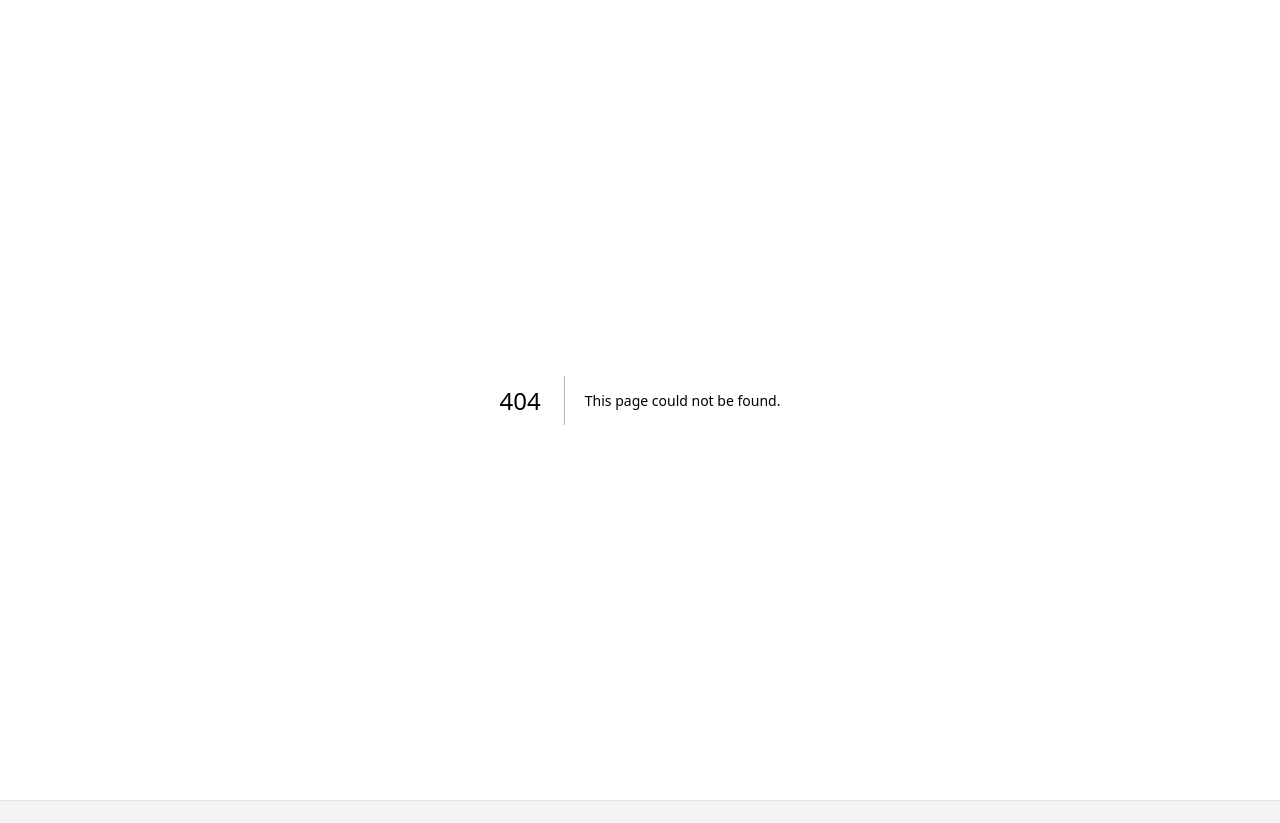
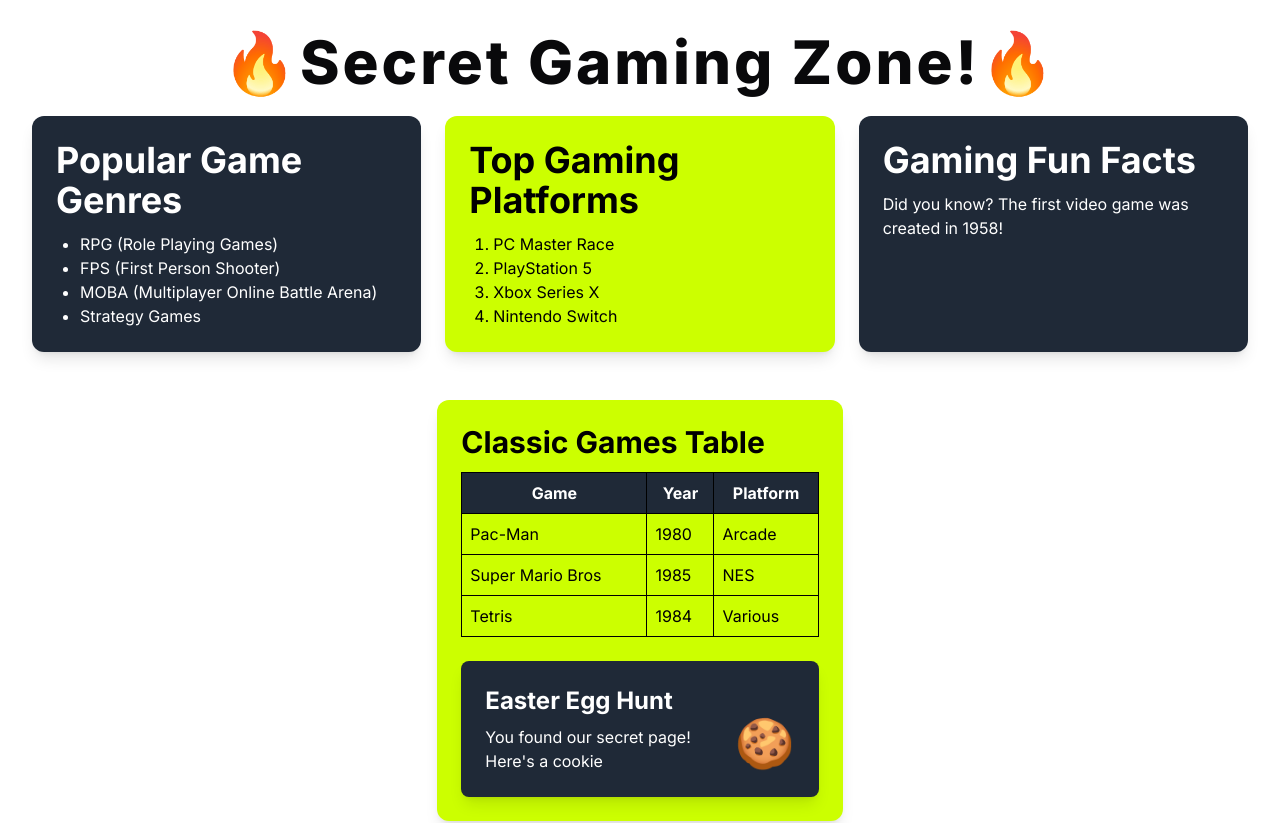
Before and after one commit to codify4/sneaky-games, a Next.js app: page /easteregg in a window 1280 px wide. Before the commit this address had no page. Shown: the top 823 px of the page. Built offline with nearby package versions, Linux system fonts and the light colour scheme.

Commit message:
all elements for ilseni added

```diff
--- a/app/about/page.tsx
+++ b/app/about/page.tsx
@@ -19,10 +19,12 @@
                 </p>
               </header>
               <div className="flex gap-2 flex-row">
-                <Button className="bg-neon hover:bg-neon/70 text-black">
-                  Learn More
-                  <Users className="ml-2 h-4 w-4" />
-                </Button>
+                <a href="/signin">
+                  <Button className="bg-neon hover:bg-neon/70 text-black">
+                    Learn More
+                    <Users className="ml-2 h-4 w-4" />
+                  </Button>
+                </a>
               </div>
             </div>
             <div className="mx-auto grid gap-6 grid-cols-2">
@@ -51,8 +53,6 @@
               width="100%"
               height="100%"
               controls
-              autoPlay
-              loop
               muted
               className="rounded-lg shadow-lg"
             >
@@ -60,7 +60,7 @@
               Your browser does not support the video tag.
             </video>
             <iframe width="100%" height="100%" src="https://www.youtube.com/embed/x24KoVNliMk?si=vaG89pIehZluK8LQ" title="YouTube video player" frameBorder="0" allow="accelerometer; autoplay; clipboard-write; encrypted-media; gyroscope; picture-in-picture; web-share" referrerPolicy="strict-origin-when-cross-origin" allowFullScreen></iframe>
-            <audio controls className="hidden sm:block">
+            <audio controls className="block">
               <source src="/audio.mp3" type="audio/mp3" />
               Your browser does not support the audio tag.
             </audio>
--- /dev/null
+++ b/app/easteregg/page.tsx
@@ -0,0 +1,92 @@
+const EstereggPage = () => {
+    return (
+        <div className="flex min-h-screen flex-col py-8">
+            <div className="container mx-auto">
+                <h1 className="flex items-center justify-center text-6xl font-extrabold tracking-wider mb-6 text-center">
+                    <span className="text-neon">🔥</span> <span>Secret Gaming Zone!</span> <span className="text-neon">🔥</span>
+                </h1>
+
+                <div className="grid gap-6 grid-cols-1 md:grid-cols-2 lg:grid-cols-3 mb-12">
+                    <article className="flex flex-col space-y-3 p-6 bg-gray-800 rounded-xl shadow-lg">
+                        <h2 className="text-4xl font-bold text-white">Popular Game Genres</h2>
+                        <ul className="list-disc ml-6 mt-3 text-white">
+                            <li>RPG (Role Playing Games)</li>
+                            <li>FPS (First Person Shooter)</li>
+                            <li>MOBA (Multiplayer Online Battle Arena)</li>
+                            <li>Strategy Games</li>
+                        </ul>
+                    </article>
+
+                    <article className="flex flex-col space-y-3 p-6 bg-neon rounded-xl shadow-lg">
+                        <h2 className="text-4xl font-bold text-black">Top Gaming Platforms</h2>
+                        <ol className="list-decimal ml-6 mt-3 text-black">
+                            <li>PC Master Race</li>
+                            <li>PlayStation 5</li>
+                            <li>Xbox Series X</li>
+                            <li>Nintendo Switch</li>
+                        </ol>
+                    </article>
+
+                    <article className="flex flex-col space-y-3 p-6 bg-gray-800 rounded-xl shadow-lg">
+                        <h2 className="text-4xl font-bold text-white">Gaming Fun Facts</h2>
+                        <p className="mt-2 text-white">Did you know? The first video game was created in 1958!</p>
+                    </article>
+                </div>
+
+                <div className="flex justify-center">
+                    <div className="w-full md:w-1/2 lg:w-1/3 p-6 bg-neon rounded-xl shadow-lg">
+                        <h3 className="text-3xl font-bold text-black">Classic Games Table</h3>
+                        <div className="mt-3 overflow-x-auto">
+                            <table className="w-full border-collapse border border-black">
+                                <thead>
+                                    <tr className="bg-gray-800">
+                                        <th className="border border-black p-2 text-white">
+                                            <h6>Game</h6>
+                                        </th>
+                                        <th className="border border-black p-2 text-white">
+                                            <h6>Year</h6>
+                                        </th>
+                                        <th className="border border-black p-2 text-white">
+                                            <h6>Platform</h6>
+                                        </th>
+                                    </tr>
+                                </thead>
+                                <tbody>
+                                    <tr>
+                                        <td className="border border-black p-2 text-black">Pac-Man</td>
+                                        <td className="border border-black p-2 text-black">1980</td>
+                                        <td className="border border-black p-2 text-black">Arcade</td>
+                                    </tr>
+                                    <tr>
+                                        <td className="border border-black p-2 text-black">Super Mario Bros</td>
+                                        <td className="border border-black p-2 text-black">1985</td>
+                                        <td className="border border-black p-2 text-black">NES</td>
+                                    </tr>
+                                    <tr>
+                                        <td className="border border-black p-2 text-black">Tetris</td>
+                                        <td className="border border-black p-2 text-black">1984</td>
+                                        <td className="border border-black p-2 text-black">Various</td>
+                                    </tr>
+                                </tbody>
+                            </table>
+                        </div>
+
+                        <div className="mt-6 flex justify-center">
+                            <div className="w-full p-6 bg-gray-800 rounded-lg shadow-lg">
+                                <h4 className="text-2xl font-bold text-white">Easter Egg Hunt</h4>
+                                <h5 className="flex flex-row mt-2 text-white">
+                                    <span>You found our secret page! Here's a cookie</span>
+                                    <span className="animate-bounce text-5xl">🍪</span>
+                                </h5>
+                            </div>
+                        </div>
+                    </div>
+                </div>
+
+                <h1 className="mt-6 text-lg font-bold text-neutral-500 w-full">Go to the <a href="/games" className="underline">Games Page</a></h1>
+            </div>
+        </div>
+    )
+}
+
+export default EstereggPage
--- a/app/games/page.tsx
+++ b/app/games/page.tsx
@@ -1,8 +1,8 @@
-import Link from "next/link"
-import { CircleUser, GamepadIcon, HomeIcon, Search, Settings } from 'lucide-react'
+import { EggFried, Search } from 'lucide-react'
 import { GameCard } from '@/components/game-card'
 import { Input } from "@/components/ui/input"
 import { categories, games } from "@/lib/data"
+import { Button } from "@/components/ui/button"
 
 export default function GamesPage() {
   return (
@@ -12,8 +12,9 @@
       <main className="flex-1 overflow-auto">
         <div className="container mx-auto p-6 md:p-8 lg:p-12">
           <header className="mb-8 space-y-4">
-            <div className="flex items-center justify-between">
+            <div className="flex flex-col lg:flex-row lg:items-center justify-between">
               <h1 className="text-3xl font-bold">Games</h1>
+              <div className="flex flex-row items-center gap-4">
                 <div className="relative w-64 md:w-auto">
                   <Search className="absolute left-3 top-1/2 h-4 w-4 -translate-y-1/2 transform text-gray-500" />
                   <Input
@@ -21,6 +22,12 @@
                     placeholder="Search games..."
                     className="pl-10"
                   />
+                </div>
+                <a href="/easteregg">
+                  <Button size={'icon'} variant={'outline'}>
+                    <EggFried size={40} className='animate-spin'/>
+                  </Button>
+                </a>
               </div>
             </div>
 
--- a/app/page.tsx
+++ b/app/page.tsx
@@ -31,7 +31,7 @@
               </a>
             </div>
           </div>
-          <div className="mx-auto w-full hidden lg:block">
+          <div className="mx-auto w-full block">
               <video
                 className="w-full aspect-video"
                 controls
@@ -102,7 +102,7 @@
             {/* Game Preview */}
             <div className="flex items-center justify-center flex-col rounded-lg overflow-hidden w-full">
               <h3 className="text-xl font-semibold mb-4 px-4 pt-4">Game Preview</h3>
-              <iframe src="https://player.twitch.tv/?channel=ninja&parent=https://sneaky-games.vercel.app/" frameBorder="0" allowFullScreen={true} scrolling="no" height="378" width="620"></iframe>
+              <iframe src="https://player.twitch.tv/?channel=ninja&parent=sneaky-games.vercel.app" frameBorder="0" allowFullScreen={true} scrolling="no" height="378" width="620"></iframe>
             </div>
 
             {/* Game Soundtrack */}
```
Lines whose indentation alone changed are shown as unchanged.
